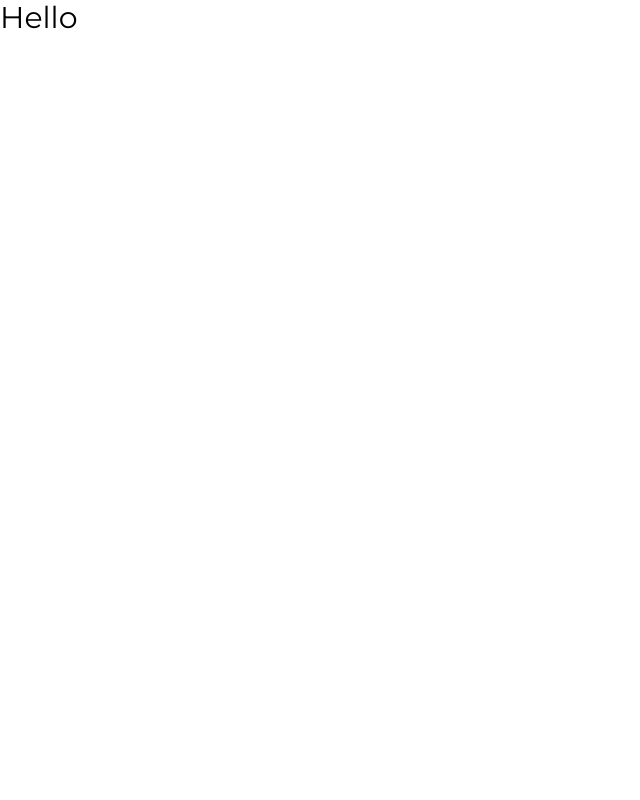
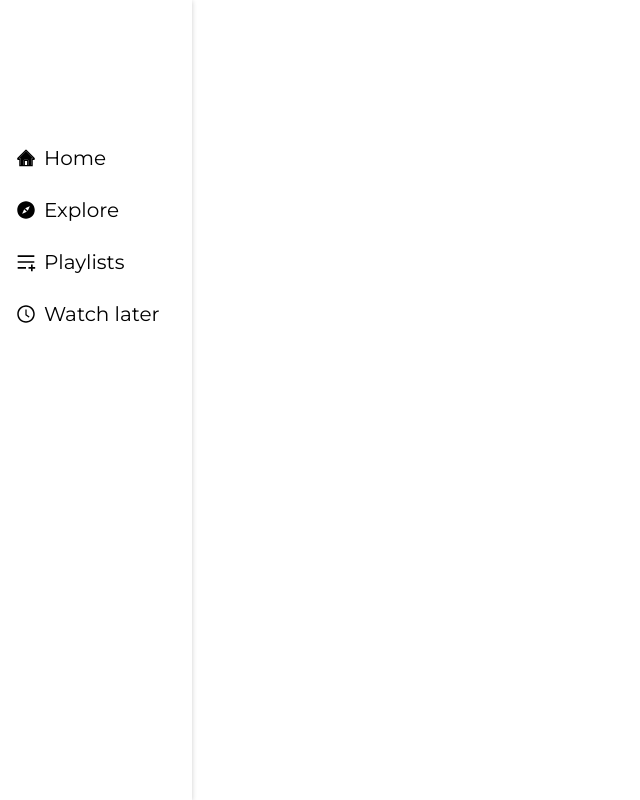
Before and after one commit to shobhit-28/mcr-9, a React (Vite) app: page / in a window 1280 px wide. Shown: the whole page, without its empty margins (0-640 px from the left). Built offline with nearby package versions, Linux system fonts and the light colour scheme.

Commit message:
ui of sidebar done

```diff
--- a/src/App.jsx
+++ b/src/App.jsx
@@ -1,8 +1,10 @@
+import { SideBar } from "./components/sideBar/sideBar"
+
 function App() {
 
   return (
     <div className="App">
-      <p className="text-3xl">Hello</p>
+      <SideBar />
     </div>
   )
 }
--- /dev/null
+++ b/src/components/sideBar/sideBar.jsx
@@ -0,0 +1,25 @@
+import {AiFillCompass, AiOutlineClockCircle, AiTwotoneHome} from 'react-icons/ai'
+import {RiPlayListAddFill} from 'react-icons/ri'
+
+export const SideBar = () => {
+  return (
+    <div className='fixed w-48 h-full pl-4 flex flex-col gap-6 pt-36 shadow-[0_1px_5px_rgb(0,0,0,0.2)]'>
+        <p className="flex gap-2 items-center text-xl cursor-pointer">
+            <AiTwotoneHome />
+            <span className="">Home</span>
+        </p>
+        <p className="flex gap-2 items-center text-xl cursor-pointer">
+            <AiFillCompass />
+            <span className="">Explore</span>
+        </p>
+        <p className="flex gap-2 items-center text-xl cursor-pointer">
+            <RiPlayListAddFill />
+            <span className="">Playlists</span>
+        </p>
+        <p className="flex gap-2 items-center text-xl cursor-pointer">
+            <AiOutlineClockCircle />
+            <span className="">Watch later</span>
+        </p>
+    </div>
+  )
+}
```
